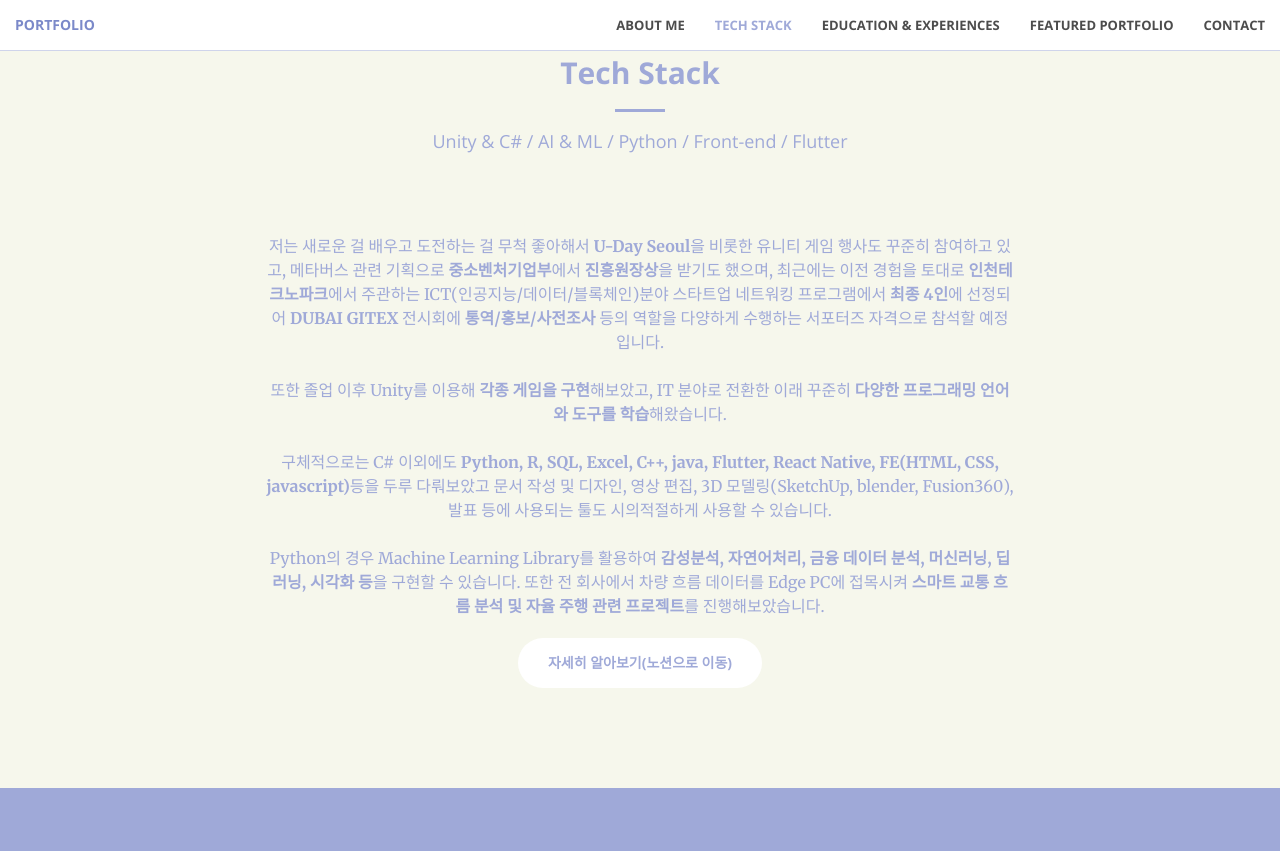
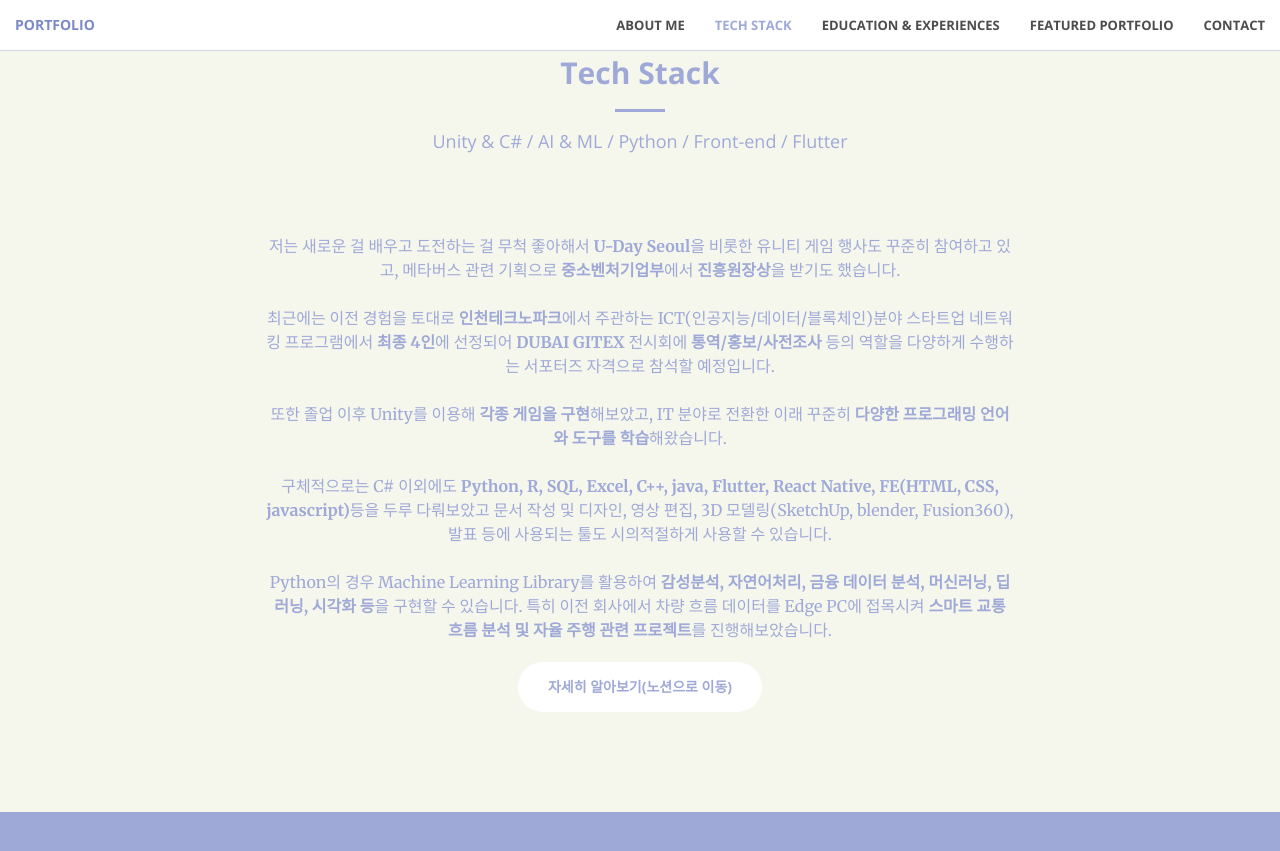
Before and after one commit to ymdev2023/ymdev2023.github.io, a Jekyll site: the page built from index.html, in a window 1280 px wide and 900 px high, scrolled down 1430 px. Shown: the top 851 px of the window. Built offline with Jekyll 4.4.1, drawn with Linux system fonts in a browser that asks for light colours; some of the changed text lies outside the part shown.

Commit message:
detail update

```diff
--- a/_includes/education-experience.html
+++ b/_includes/education-experience.html
@@ -113,7 +113,7 @@
           href="https://ymdev2023.notion.site/YOON-MYUNG-KIM-2364a1bf079d4a6ea703e5dbc3a9a65a?pvs=4"
           class="btn btn-default btn-xl wow tada"
           target="_blank"
-          >자세히 알아보기</a
+          >자세히 알아보기(노션으로 이동)</a
         >
       </div>
     </div>
--- a/_includes/tech-stack.html
+++ b/_includes/tech-stack.html
@@ -11,11 +11,14 @@
           <br /><br />저는 새로운 걸 배우고 도전하는 걸 무척 좋아해서
           <b>U-Day Seoul</b>을 비롯한 유니티 게임 행사도 꾸준히 참여하고 있고,
           메타버스 관련 기획으로 <b>중소벤처기업부</b>에서 <b>진흥원장상</b>을
-          받기도 했으며, 최근에는 이전 경험을 토대로 <b>인천테크노파크</b>에서
-          주관하는 ICT(인공지능/데이터/블록체인)분야 스타트업 네트워킹
-          프로그램에서 <b>최종 4인</b>에 선정되어 <b>DUBAI GITEX</b> 전시회에
+          받기도 했습니다. <br /><br />
+          최근에는 이전 경험을 토대로 <b>인천테크노파크</b>에서 주관하는
+          ICT(인공지능/데이터/블록체인)분야 스타트업 네트워킹 프로그램에서
+          <b>최종 4인</b>에 선정되어 <b>DUBAI GITEX</b> 전시회에
           <b>통역/홍보/사전조사</b> 등의 역할을 다양하게 수행하는 서포터즈
-          자격으로 참석할 예정입니다. <br /><br />
+          자격으로 참석할 예정입니다.
+
+          <br /><br />
           또한 졸업 이후 Unity를 이용해 <b>각종 게임을 구현</b>해보았고, IT
           분야로 전환한 이래 꾸준히
           <b>다양한 프로그래밍 언어와 도구를 학습</b>해왔습니다. <br /><br />
@@ -30,8 +33,9 @@
           <b
             >감성분석, 자연어처리, 금융 데이터 분석, 머신러닝, 딥러닝, 시각화
             등</b
-          >을 구현할 수 있습니다. 또한 전 회사에서 차량 흐름 데이터를 Edge PC에
-          접목시켜 <b>스마트 교통 흐름 분석 및 자율 주행 관련 프로젝트</b>를
+          >을 구현할 수 있습니다. 특히 이전 회사에서 차량 흐름 데이터를 Edge
+          PC에 접목시켜
+          <b>스마트 교통 흐름 분석 및 자율 주행 관련 프로젝트</b>를
           진행해보았습니다. <br />
         </p>
         <p></p>
```
Also changed, not shown: other parts of _includes/education-experience.html (+2 -2 lines).
